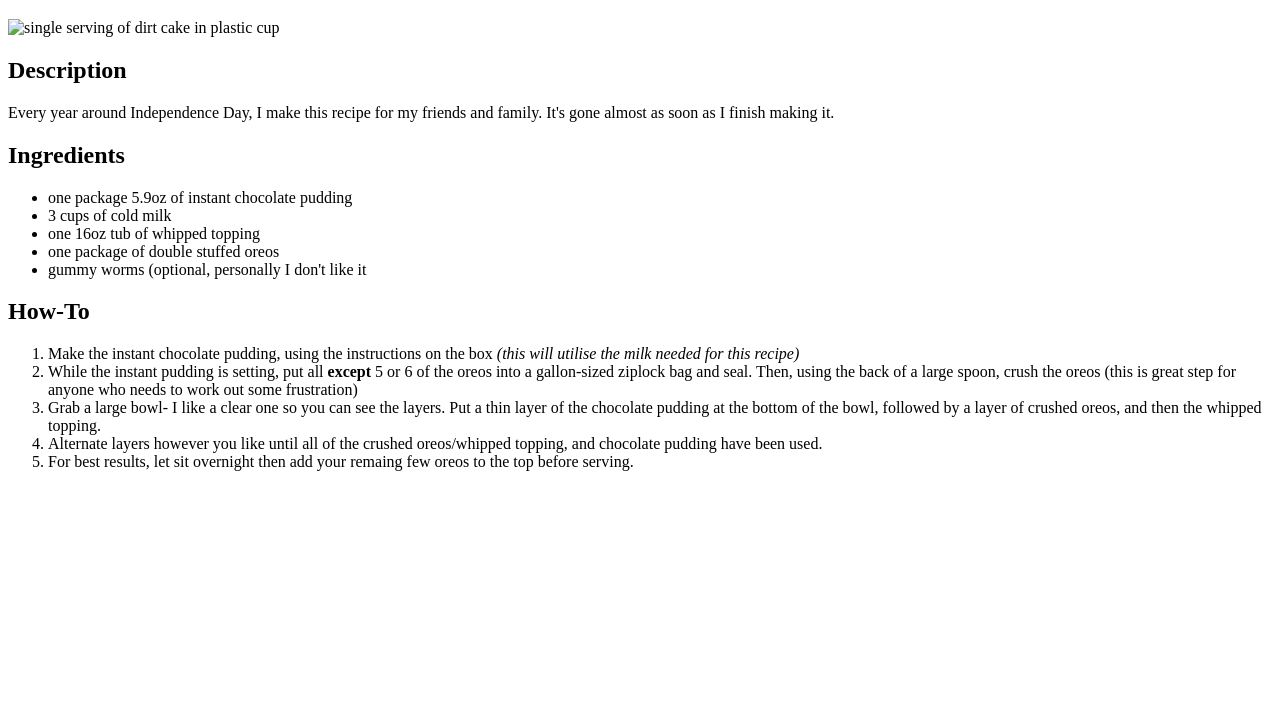
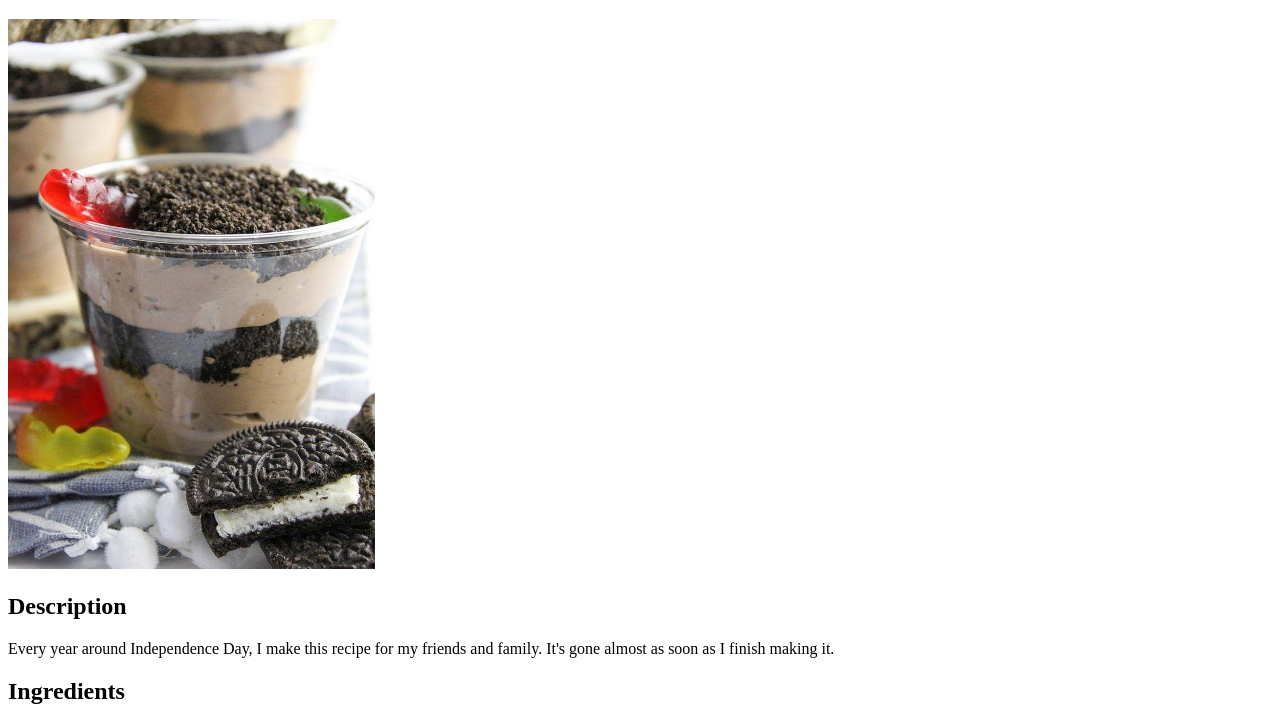
Before and after one commit to coopsv/recipe-project, a plain HTML site: page recipes/dirt-cake.html in a window 1280 px wide. Shown: the part 61-783 px from the top of the page. Drawn offline with Linux system fonts and the light colour scheme.

Commit message:
changing image source ?picture will show

```diff
--- a/recipes/dirt-cake.html
+++ b/recipes/dirt-cake.html
@@ -6,7 +6,7 @@
     </head>
     <body>
         <h1>Dirt Cake</h1>
-        <img src="/img/dirt-cake-pic.jpg" alt="single serving of dirt cake in plastic cup" height="550">
+        <img src="/img/dirt-cake-pic.jpeg" alt="single serving of dirt cake in plastic cup" height="550">
 <!-- Made from memory -->
 
         <h2>Description</h2>
```
